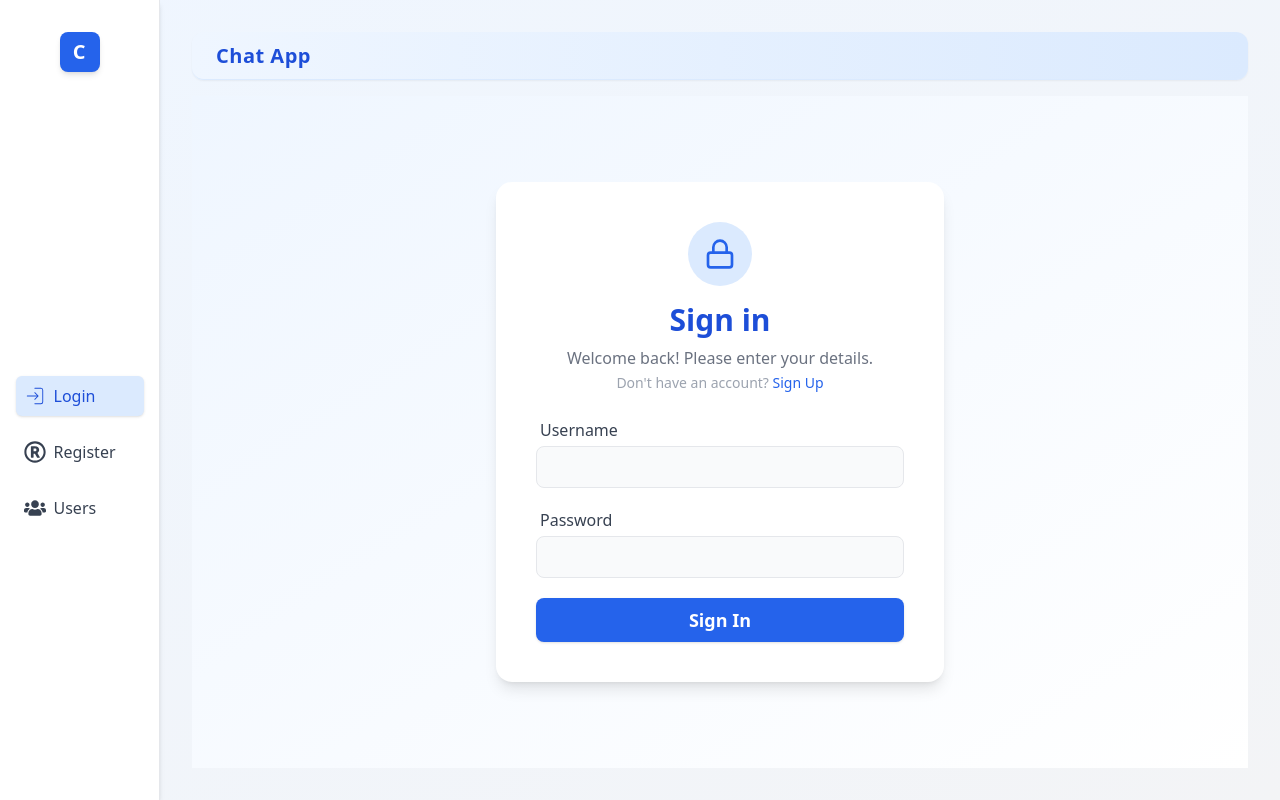
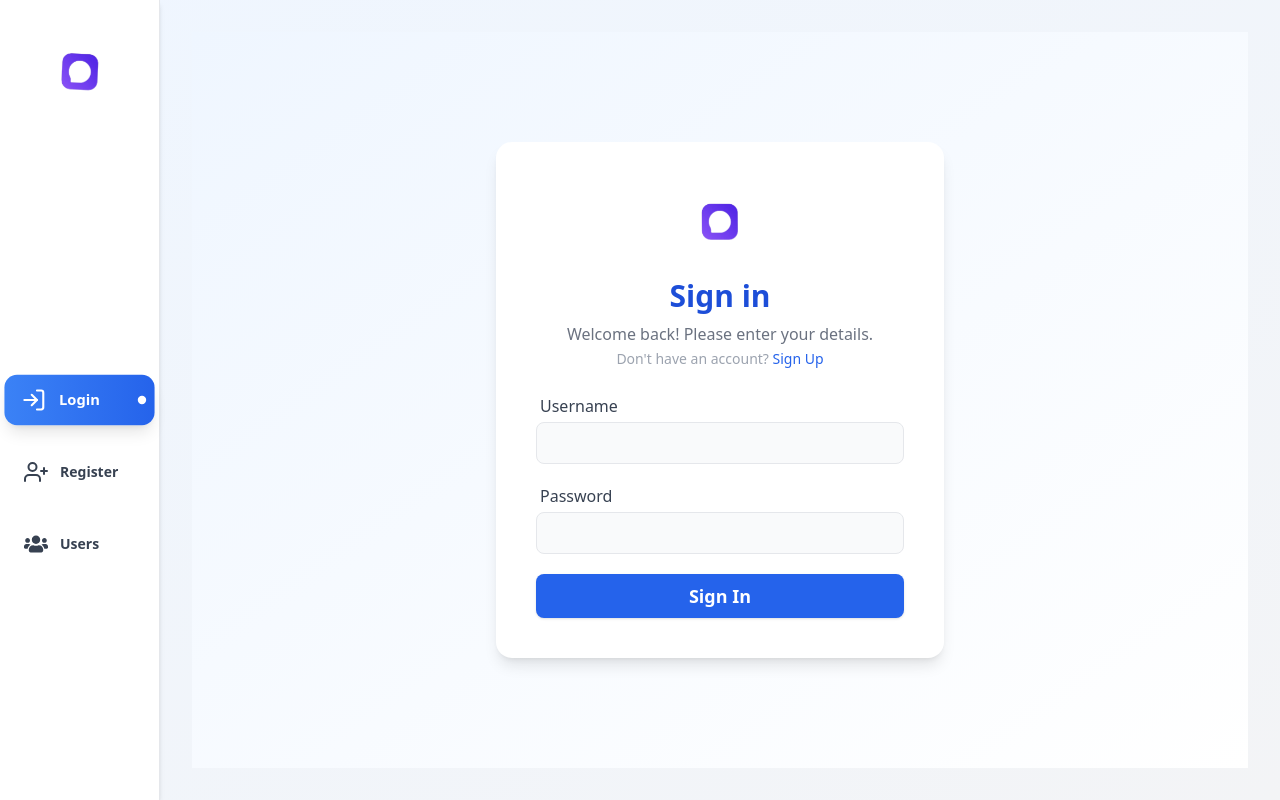
Before and after one commit to KIRANBADAKURAVA/Chat-APP, a React (Vite) app in the folder Client/Chat-App/: page /login in a window 1280 px wide. Built offline with nearby package versions, Linux system fonts and the light colour scheme.

Commit message:
feat: integrate new logo and enhance UI components with profile pictures in ChatBox, Userbox, and Header; update layout and styles for improved user experience

```diff
--- a/Client/Chat-App/src/App.jsx
+++ b/Client/Chat-App/src/App.jsx
@@ -1,6 +1,7 @@
 import { Header } from './index.jsx';
 import { Outlet } from 'react-router-dom';
 import './index.css';
+import logoImage from './assets/Chat-App-logo-nobg.png';
 
 function App() {
   return (
@@ -12,10 +13,7 @@ function App() {
 
       {/* Main Content */}
       <main className="flex-1 flex flex-col p-4 md:p-8 h-full overflow-y-auto">
-        {/* Top Bar Placeholder */}
-        <div className="w-full h-12 bg-gradient-to-r from-blue-50 to-blue-100 rounded-xl shadow-sm flex items-center px-6 mb-4 sticky top-0 z-10 border-b border-blue-100">
-          <span className="text-xl font-bold text-blue-700 tracking-wide">Chat App</span>
-        </div>
+
         <div className="flex-1 w-full flex flex-col">
           <Outlet />
         </div>
--- a/Client/Chat-App/src/components/Header.jsx
+++ b/Client/Chat-App/src/components/Header.jsx
@@ -1,14 +1,15 @@
 import React from "react";
 import { useSelector } from "react-redux";
 import { Link, useLocation, useNavigate } from "react-router-dom";
-import { CiLogin } from "react-icons/ci";
-import { FaRegRegistered } from "react-icons/fa";
+import { FiLogIn } from "react-icons/fi";
+import { FiUserPlus } from "react-icons/fi";
 import { BsChatSquare } from "react-icons/bs";
 import { FaUsers } from "react-icons/fa";
 import { logout } from "../store/authSilce";
 import { useDispatch } from "react-redux";
+import logoImage from "../assets/Chat-App-logo-nobg.png";
 
-const navIconSize = 22;
+const navIconSize = 24;
 
 const Header = () => {
   const navigate = useNavigate();
@@ -21,13 +22,13 @@ const Header = () => {
     {
       name: "Login",
       status: !authStatus,
-      icon: <CiLogin size={navIconSize} />,
+      icon: <FiLogIn size={navIconSize} />,
       path: "/login",
     },
     {
       name: "Register",
       status: !authStatus,
-      icon: <FaRegRegistered size={navIconSize} />,
+      icon: <FiUserPlus size={navIconSize} />,
       path: "/register",
     },
     {
@@ -60,26 +61,44 @@ const Header = () => {
       {/* Logo at the top */}
       <div className="mt-8 mb-8">
         <Link to="/">
-          <div className="flex items-center justify-center w-10 h-10 bg-blue-600 rounded-lg shadow-md hover:scale-105 transition-transform">
-            <span className="text-white font-extrabold text-xl tracking-wider">C</span>
+          <div className="flex items-center justify-center w-20 h-20 hover:scale-110 transition-transform duration-300 transform rotate-3 hover:rotate-0">
+            <img
+              src={logoImage}
+              alt="Chat App Logo"
+              className="w-full h-full object-contain"
+              style={{
+                transform: 'perspective(1000px) rotateY(5deg) rotateX(5deg)',
+              }}
+            />
           </div>
         </Link>
       </div>
 
       {/* Navigation Items */}
-      <ul className="flex-1 flex flex-col items-center justify-center space-y-4 w-full">
+      <ul className="flex-1 flex flex-col items-center justify-center space-y-6 w-full px-2">
         {navItems.map(
           (item) =>
             item.status && (
               <li key={item.name} className="w-full flex justify-center">
                 <button
                   onClick={() => handleNavigate(item)}
-                  className={`flex flex-col md:flex-row items-center md:justify-start w-10 md:w-32 py-2 md:px-2 rounded-md transition group
-                    ${location.pathname === item.path ? "bg-blue-100 text-blue-700 shadow" : "hover:bg-blue-50 text-gray-700"}`}
+                  className={`flex flex-col md:flex-row items-center md:justify-start w-12 md:w-36 py-3 md:px-4 rounded-xl transition-all duration-300 group relative overflow-hidden
+                    ${location.pathname === item.path
+                      ? "bg-gradient-to-r from-blue-500 to-blue-600 text-white shadow-lg transform scale-105"
+                      : "hover:bg-gradient-to-r hover:from-blue-50 hover:to-blue-100 text-gray-700 hover:text-blue-700 hover:shadow-md"
+                    }`}
                   title={item.name}
                 >
-                  <span className="text-lg mb-1 md:mb-0 group-hover:text-blue-600">{item.icon}</span>
-                  <span className="hidden md:inline ml-2 text-base font-medium group-hover:text-blue-600">{item.name}</span>
+                  <span className={`text-xl mb-2 md:mb-0 group-hover:scale-110 transition-transform duration-200 ${location.pathname === item.path ? 'text-white' : 'group-hover:text-blue-600'}`}>
+                    {item.icon}
+                  </span>
+                  <span className={`hidden md:inline ml-3 text-sm font-semibold group-hover:text-blue-600 transition-colors duration-200 ${location.pathname === item.path ? 'text-white' : ''}`}>
+                    {item.name}
+                  </span>
+                  {/* Active indicator */}
+                  {location.pathname === item.path && (
+                    <div className="absolute right-2 top-1/2 transform -translate-y-1/2 w-2 h-2 bg-white rounded-full"></div>
+                  )}
                 </button>
               </li>
             )
@@ -90,11 +109,11 @@ const Header = () => {
       {authStatus && (
         <div className="mb-8 flex flex-col items-center">
           <div className="text-center mb-4">
-            <span className="text-gray-800 font-semibold">{username}</span>
+            <span className="text-gray-800 font-semibold text-sm">{username}</span>
           </div>
           <button
             onClick={logoutfn}
-            className="w-10 md:w-32 py-2 md:px-2 flex flex-col md:flex-row items-center justify-center md:justify-start rounded-md bg-red-500 hover:bg-red-600 transition text-white shadow text-base font-semibold"
+            className="w-12 md:w-36 py-3 md:px-4 flex flex-col md:flex-row items-center text-center justify-center md:justify-start rounded-xl bg-gradient-to-r from-red-500 to-red-600 hover:from-red-600 hover:to-red-700 transition-all duration-300 text-white shadow-md hover:shadow-lg transform hover:scale-105 text-sm font-semibold"
           >
             <span className="text-base md:mr-2">Logout</span>
           </button>
--- a/Client/Chat-App/src/components/Logo.jsx
+++ b/Client/Chat-App/src/components/Logo.jsx
@@ -1,9 +1,21 @@
-import React from 'react'
+import React from 'react';
+import logoImage from '../assets/Chat-App-logo-nobg.png';
 
-function Logo({width = '100px'}) {
+function Logo({ width = '120px', height = 'auto', className = '' }) {
   return (
-    <div>Logo</div>
-  )
+    <div className={`flex items-center justify-center ${className}`}>
+      <img
+        src={logoImage}
+        alt="Chat App Logo"
+        style={{
+          width,
+          height,
+          transform: 'perspective(1000px) rotateY(5deg) rotateX(5deg)',
+        }}
+        className="object-contain"
+      />
+    </div>
+  );
 }
 
-export default Logo
+export default Logo;
--- a/Client/Chat-App/src/components/Userbox.jsx
+++ b/Client/Chat-App/src/components/Userbox.jsx
@@ -6,11 +6,18 @@ export default function Userbox({ userdata }) {
   const displayName = isGroupChat
     ? chatName || "Group Chat"
     : participants[0]?.username || "User";
+
+    console.log("Userbox data:", participants[0].profilePicture);
   return (
     <div className="flex items-center space-x-3 p-2">
       {/* Avatar Placeholder */}
       <div className="w-10 h-10 rounded-full bg-blue-200 flex items-center justify-center text-blue-700 font-bold text-lg">
-        {displayName[0]?.toUpperCase()}
+
+        <img
+          src={participants[0]?.profilePicture || ""}
+          alt="User Avatar"
+          className="w-full h-full rounded-full object-cover"
+        />
       </div>
       <div className="flex flex-col flex-1 min-w-0">
         <span className="font-medium text-gray-900 truncate">{displayName}</span>
--- a/Client/Chat-App/src/pages/Chats.jsx
+++ b/Client/Chat-App/src/pages/Chats.jsx
@@ -11,7 +11,7 @@ export default function Chats() {
   const [chatID, setChatID] = useState(null);
   const [groupbox, setGroupbox] = useState(false);
   const [isGroupChat, setIsGroupChat] = useState(false);
-
+  const [userProfilePic, setuserProfilePic] = useState('');
   // Fetch all chats
   useEffect(() => {
     const fetchChats = async () => {
@@ -54,6 +54,7 @@ export default function Chats() {
         if (response.ok) {
           const data = await response.json();
           setCurrentUserID(data.data._id);
+          setuserProfilePic(data.data.profilePicture);
         } else {
           console.error('Failed to fetch user:', response.statusText);
         }
@@ -85,7 +86,7 @@ export default function Chats() {
   const messageBoxContent = isGroupChat ? (
     <GroupMessageBox chatId={chatID} currentUserID={currentUserID} />
   ) : (
-    <ChatBox chatId={chatID} currentUserID={currentUserID} />
+    <ChatBox  userProfilePic= {userProfilePic} chatId={chatID} currentUserID={currentUserID} />
   );
 
   return (
--- a/Client/Chat-App/src/pages/Login.jsx
+++ b/Client/Chat-App/src/pages/Login.jsx
@@ -4,6 +4,7 @@ import { useForm } from "react-hook-form";
 import { Link, useNavigate } from "react-router-dom";
 import { login as authLogin } from "../store/authSilce";
 import { FiLock } from "react-icons/fi";
+import logoImage from "../assets/Chat-App-logo-nobg.png";
 
 function Login() {
   const dispatch = useDispatch();
@@ -44,8 +45,15 @@ function Login() {
   return (
     <div className="flex items-center justify-center w-full h-full bg-gradient-to-br from-blue-50 to-white">
       <div className="mx-auto w-full max-w-md bg-white rounded-2xl p-8 md:p-10 shadow-lg flex flex-col items-center">
-        <div className="flex items-center justify-center w-16 h-16 bg-blue-100 rounded-full mb-4">
-          <FiLock className="text-blue-600" size={32} />
+        <div className="flex items-center justify-center w-20 h-20 mb-4">
+          <img
+            src={logoImage}
+            alt="Chat App Logo"
+            className="w-full h-full object-contain"
+            style={{
+              transform: 'perspective(1000px) rotateY(5deg) rotateX(5deg)',
+            }}
+          />
         </div>
         <h2 className="text-center text-3xl font-extrabold text-blue-700 mb-2">Sign in</h2>
         <p className="mb-6 text-center text-base text-gray-500">
```
Also changed, not shown: Client/Chat-App/src/components/ChatBox.jsx (+7 -7 lines), Client/Chat-App/src/pages/Register.jsx (+10 -2 lines), Client/Chat-App/src/assets/Chat-APP-logo-nobg.png (added), Client/Chat-App/src/assets/Chat-APP-logo.webp (added).
